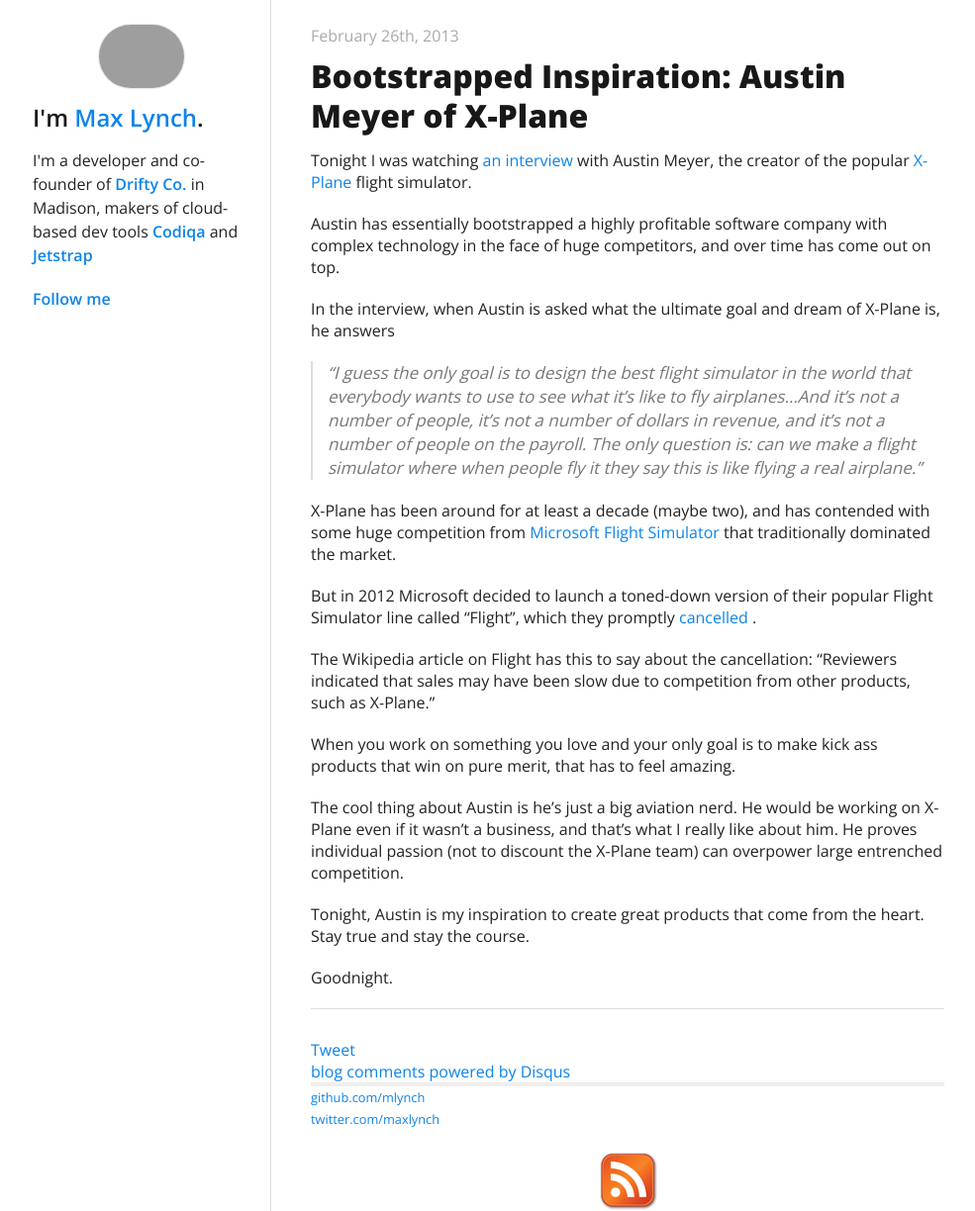
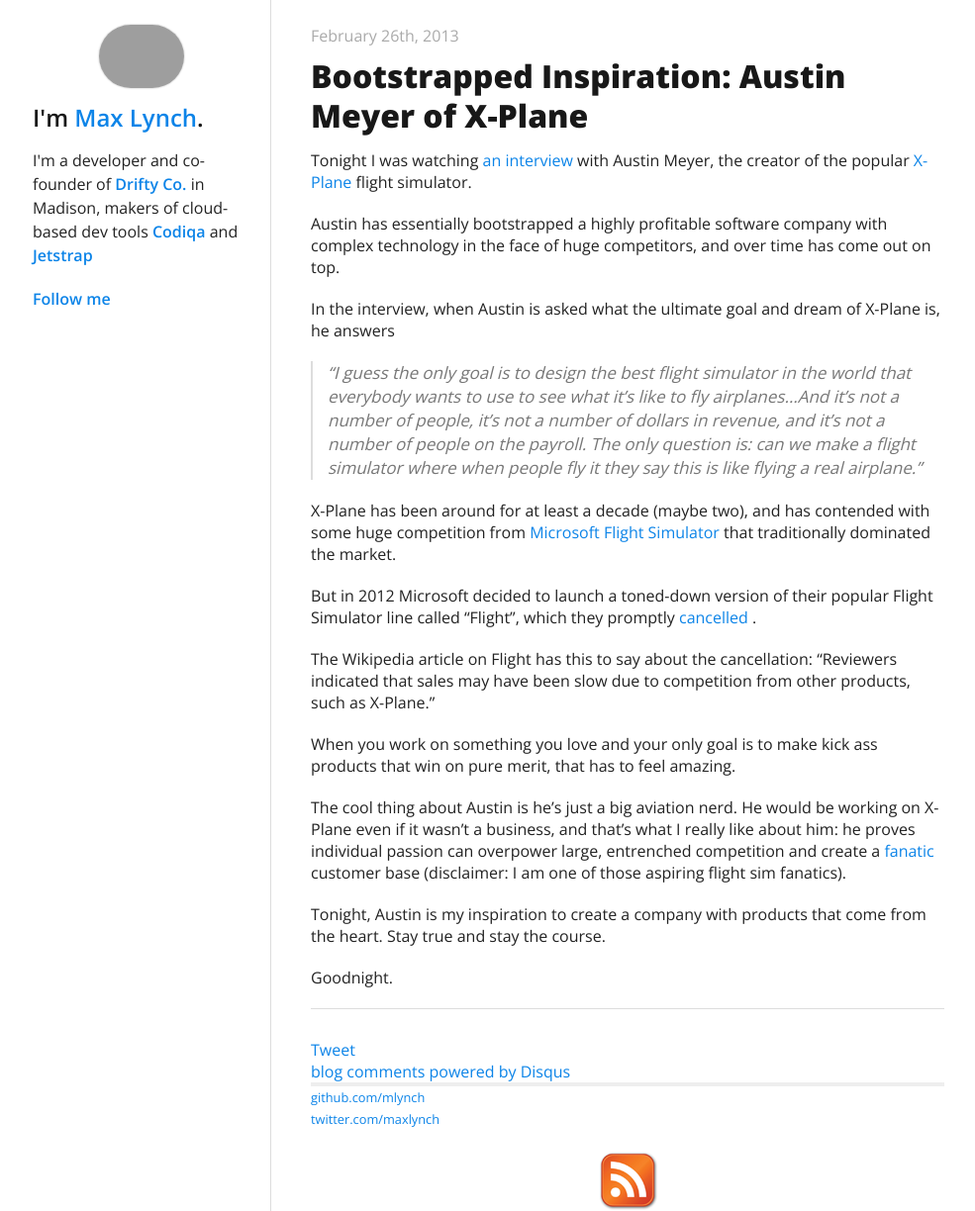
Before and after one commit to mlynch/mlynch.github.com, a Jekyll site: the page built from _posts/2013-02-26-austinmeyer.markdown, in a window 1280 px wide. Shown: the whole page at 99% size, without its empty margins (137-1122 px from the left). Built offline with Jekyll 4.4.1, drawn with Linux system fonts in a browser that asks for light colours; nearby versions of some CDN libraries; Markdown is read by kramdown in place of the engine named in the settings; comment, search, counter and statistics services are not loaded; grey boxes are pictures that could not be loaded.

Commit message:
Update _posts/2013-02-26-austinmeyer.markdown

```diff
--- a/_posts/2013-02-26-austinmeyer.markdown
+++ b/_posts/2013-02-26-austinmeyer.markdown
@@ -30,8 +30,8 @@ The Wikipedia article on Flight has this to say about the cancellation: "Reviewe
 
 When you work on something you love and your only goal is to make kick ass products that win on pure merit, that has to feel amazing.
 
-The cool thing about Austin is he's just a big aviation nerd. He would be working on X-Plane even if it wasn't a business, and that's what I really like about him. He proves individual passion (not to discount the X-Plane team) can overpower large entrenched competition.
+The cool thing about Austin is he's just a big aviation nerd. He would be working on X-Plane even if it wasn't a business, and that's what I really like about him: he proves individual passion can overpower large, entrenched competition and create a [fanatic](http://x-plane.org/) customer base (disclaimer: I am one of those aspiring flight sim fanatics).
 
-Tonight, Austin is my inspiration to create great products that come from the heart. Stay true and stay the course.
+Tonight, Austin is my inspiration to create a company with products that come from the heart. Stay true and stay the course.
 
 Goodnight.
```
